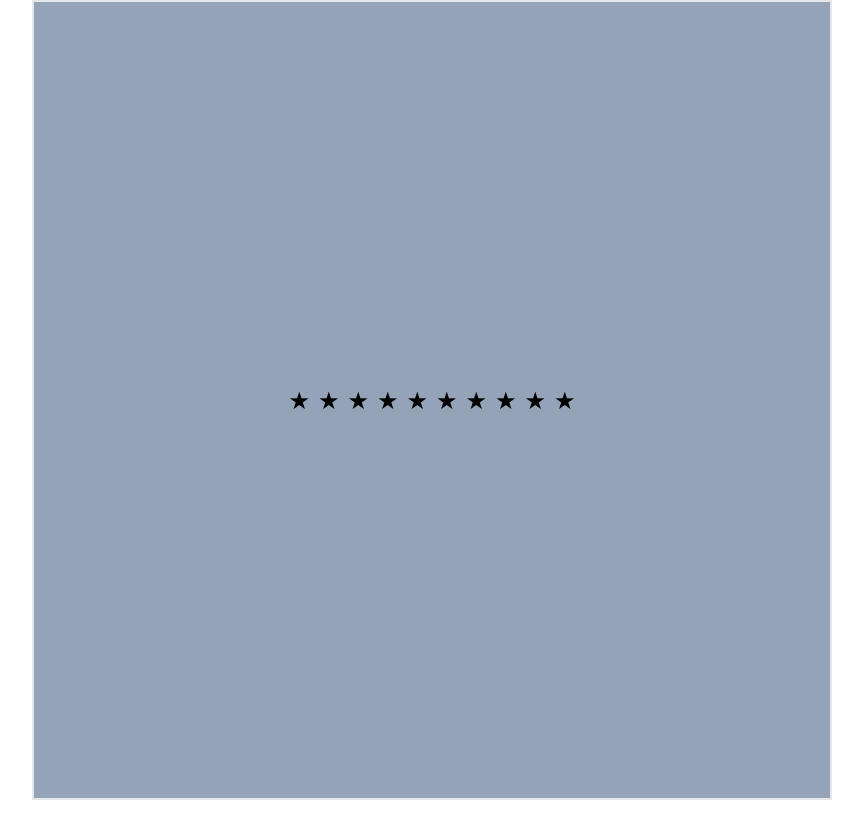
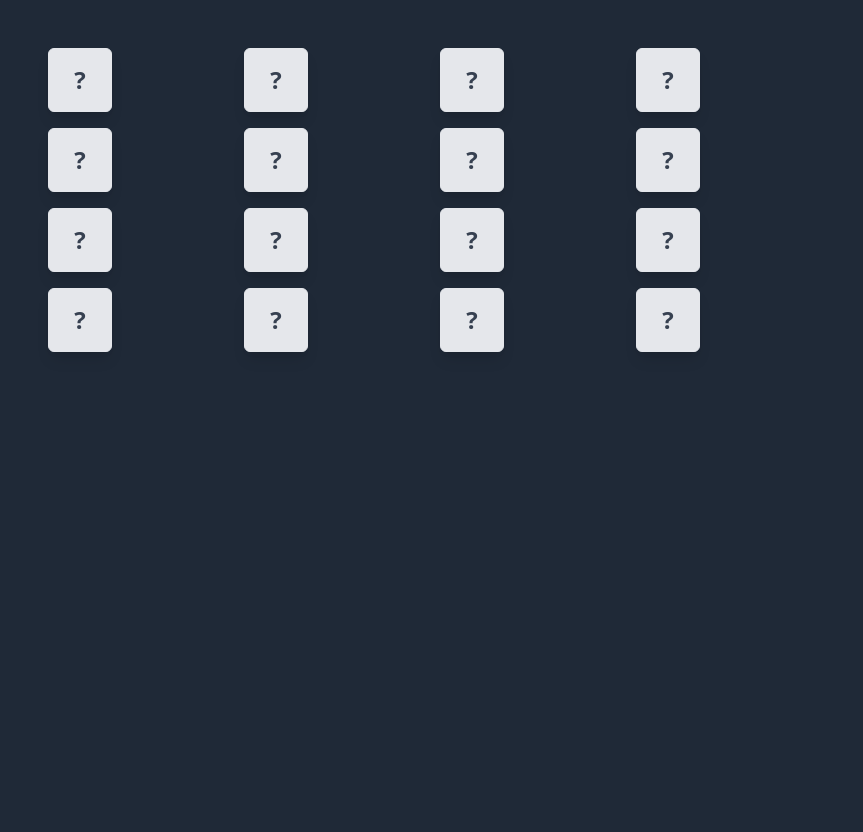
Before and after one commit to Saroj-Kumarr/React-Machine-Coding-Questions, a React (Vite) app: page / in a window 1280 px wide. Shown: the whole page, without its empty margins (208-1071 px from the left). Before the commit the page ends 800 px from the top, so only its background shows below. Built offline with nearby package versions, Linux system fonts and the light colour scheme.

Commit message:
solved memory game problem ✅

```diff
--- a/src/App.jsx
+++ b/src/App.jsx
@@ -1,9 +1,9 @@
-import StarRating from "./components/StarRating";
+import MemoryGame from "./components/MemoryGame";
 
 const App = () => {
   return (
-    <div className="mx-auto w-[800px] border-2 border-gray-200 h-screen">
-      <StarRating starCount={10} />
+    <div className="mx-auto w-[800px] bg-gray-800 text-slate-200 h-screen">
+      <MemoryGame />
     </div>
   );
 };
--- /dev/null
+++ b/src/components/MemoryGame.jsx
@@ -0,0 +1,61 @@
+import { useEffect, useState } from "react";
+import { generateGrids } from "../utils";
+
+const MemoryGame = () => {
+  const [cards, setCards] = useState(generateGrids());
+  const [isLocked, setIsLocked] = useState(false);
+  const [flippedCards, setFlippedCards] = useState([]);
+
+  const handleCardClick = (index) => {
+    if (cards[index].isFlipped || isLocked) return;
+
+    const updatedCards = [...cards];
+    updatedCards[index].isFlipped = true;
+    setCards(updatedCards);
+    setFlippedCards((prevFlipped) => [...prevFlipped, index]);
+  };
+
+  useEffect(() => {
+    if (flippedCards.length === 2) {
+      setIsLocked(true);
+
+      setTimeout(() => {
+        const [firstIndex, secondIndex] = flippedCards;
+        if (cards[firstIndex].value !== cards[secondIndex].value) {
+          setCards((prevCards) => {
+            const updatedCards = [...prevCards];
+            updatedCards[firstIndex].isFlipped = false;
+            updatedCards[secondIndex].isFlipped = false;
+            return updatedCards;
+          });
+        }
+        setFlippedCards([]);
+        setIsLocked(false);
+      }, 1500);
+    }
+  }, [flippedCards, cards]);
+
+  return (
+    <div className="grid grid-cols-4 gap-4 mt-8 p-4">
+      {cards.map((card, index) => (
+        <button
+          key={index}
+          onClick={() => handleCardClick(index)}
+          className={`
+            flex items-center justify-center
+            h-16 w-16 rounded-md border shadow-lg text-2xl font-bold
+            ${
+              card.isFlipped
+                ? "bg-blue-500 text-white"
+                : "bg-gray-200 text-gray-700"
+            }
+          `}
+        >
+          {card.isFlipped ? card.value : "?"}
+        </button>
+      ))}
+    </div>
+  );
+};
+
+export default MemoryGame;
--- a/src/index.css
+++ b/src/index.css
@@ -1,6 +1,10 @@
 @tailwind base;
 @tailwind components;
 @tailwind utilities;
+
+body {
+  @apply bg-gray-800;
+}
 
 .toast-container {
   animation: toast 0.5s ease;
--- /dev/null
+++ b/src/utils/index.js
@@ -0,0 +1,9 @@
+export const generateGrids = () => {
+  const numbers = Array.from({ length: 8 }, (_, i) => i + 1);
+  const shuffledGrid = [...numbers, ...numbers].sort(() => Math.random() - 0.5);
+
+  return shuffledGrid.map((value) => ({
+    value,
+    isFlipped: false,
+  }));
+};
```
